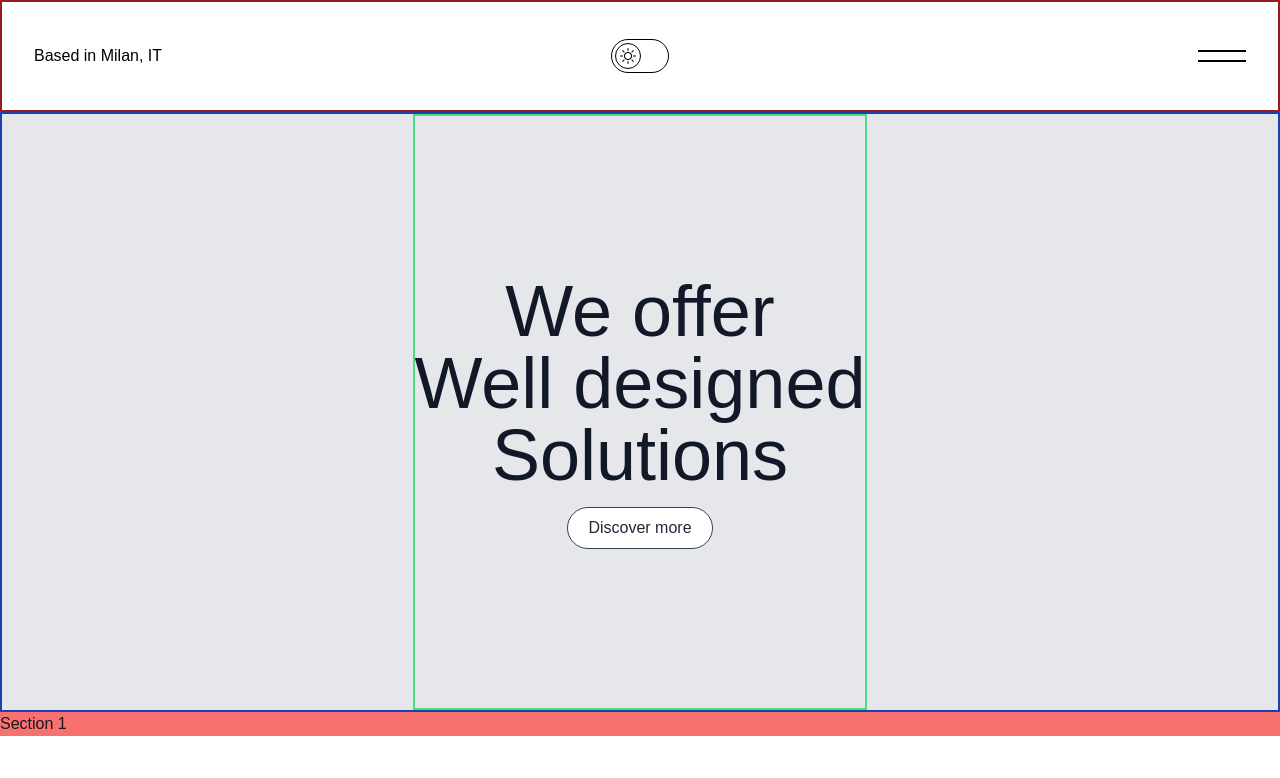
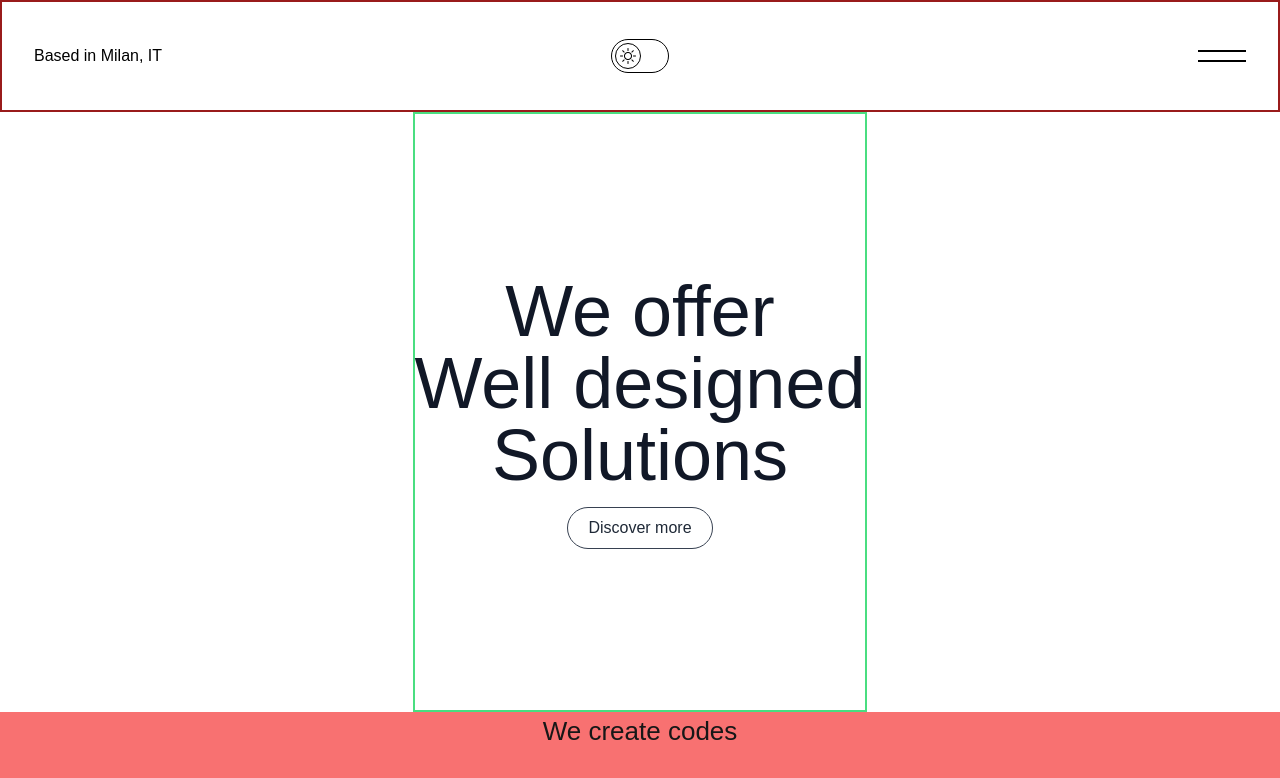
Before and after one commit to prometheus-coding/frontend-portfolio-prometheuscoding, a Next.js app: page / in a window 1280 px wide. Shown: the top 778 px of the page. Built offline with nearby package versions, Linux system fonts and the light colour scheme.

Commit message:
created section component

```diff
--- a/app/components/Button.tsx
+++ b/app/components/Button.tsx
@@ -3,7 +3,7 @@ import React from 'react'
 const Button = () => {
   return (
     <React.Fragment>
-      <div className='text-gray-800 py-2 px-5 rounded-full border-[1px] border-gray-700 bg-white'>Discover more</div>
+      <div className='text-gray-800 py-2 px-5 rounded-full border-[1px] border-gray-700 bg-white hover:bg-primary-600 hover:text-white transition-colors duration-200 dark:bg-primary-500 dark:text-white dark:border-white'>Discover more</div>
     </React.Fragment>
   )
 }
--- a/app/components/Hero2.tsx
+++ b/app/components/Hero2.tsx
@@ -3,14 +3,12 @@ import Button from './Button'
 
 const Hero2 = () => {
   return (
-    <div className='w-full border-blue-800 border-2 bg-gray-200 grid place-items-center h-[600px]'>
-      <div className='border-green-400 border-2 w-auto max-w-[1000px] h-full flex flex-col items-center justify-center'>
+      <div className='border-green-400 border-2 w-auto max-w-[1000px] h-[600px] flex flex-col items-center justify-center'>
         <h1 className='text-gray-900 text-7xl text-center'>We offer <br /> Well designed <br /> Solutions</h1>
         <div className='mt-4'>
           <Button />
         </div>
       </div>
-    </div>
   )
 }
 
--- a/app/components/Section.tsx
+++ b/app/components/Section.tsx
@@ -3,12 +3,12 @@ import React, { ReactNode } from 'react'
 
 interface Props {
   children: ReactNode
-  bgColor: string
+  bgColor?: string
 }
 
 const Section = ({ children, bgColor }: Props) => {
   return (
-    <div className={`w-full ${bgColor}`}>{children}</div>
+    <div className={`w-full flex justify-center ${bgColor}`}>{children}</div>
   )
 }
 
--- a/app/globals.css
+++ b/app/globals.css
@@ -3,16 +3,21 @@
 @tailwind utilities;
 
 :root {
+
+  --max-widht: 1270px;
+
   --background: #ffffff;
   --foreground: #171717;
   --primary-500: #424242;
 }
 
 @media (prefers-color-scheme: dark) {
+
   :root {
     --background: #0a0a0a;
     --foreground: #ededed;
     --primary-500: #424242;
+    --primary-600: #222222;
   }
 }
 
--- a/app/page.tsx
+++ b/app/page.tsx
@@ -8,9 +8,13 @@ export default function Home() {
   return (
     <React.Fragment>
       <Header />
-      <Hero2 />
+      <Section bgColor="bg-white dark:bg-primary-600">
+        <Hero2 />
+      </Section>
       <Section bgColor="bg-red-400">
-        <h2>Section 1</h2>
+        <div className="h-screen">
+          <h1>We create codes</h1>
+        </div>
       </Section>
     </React.Fragment>
   );
--- a/tailwind.config.base.cjs
+++ b/tailwind.config.base.cjs
@@ -11,7 +11,8 @@ module.exports = {
                 foreground: "var(--foreground)",
 
                 primary: {
-                    '500': 'var(--primary-500)'
+                    '500': 'var(--primary-500)',
+                    '600': 'var(--primary-600)',
                 }
             },
         },
```
